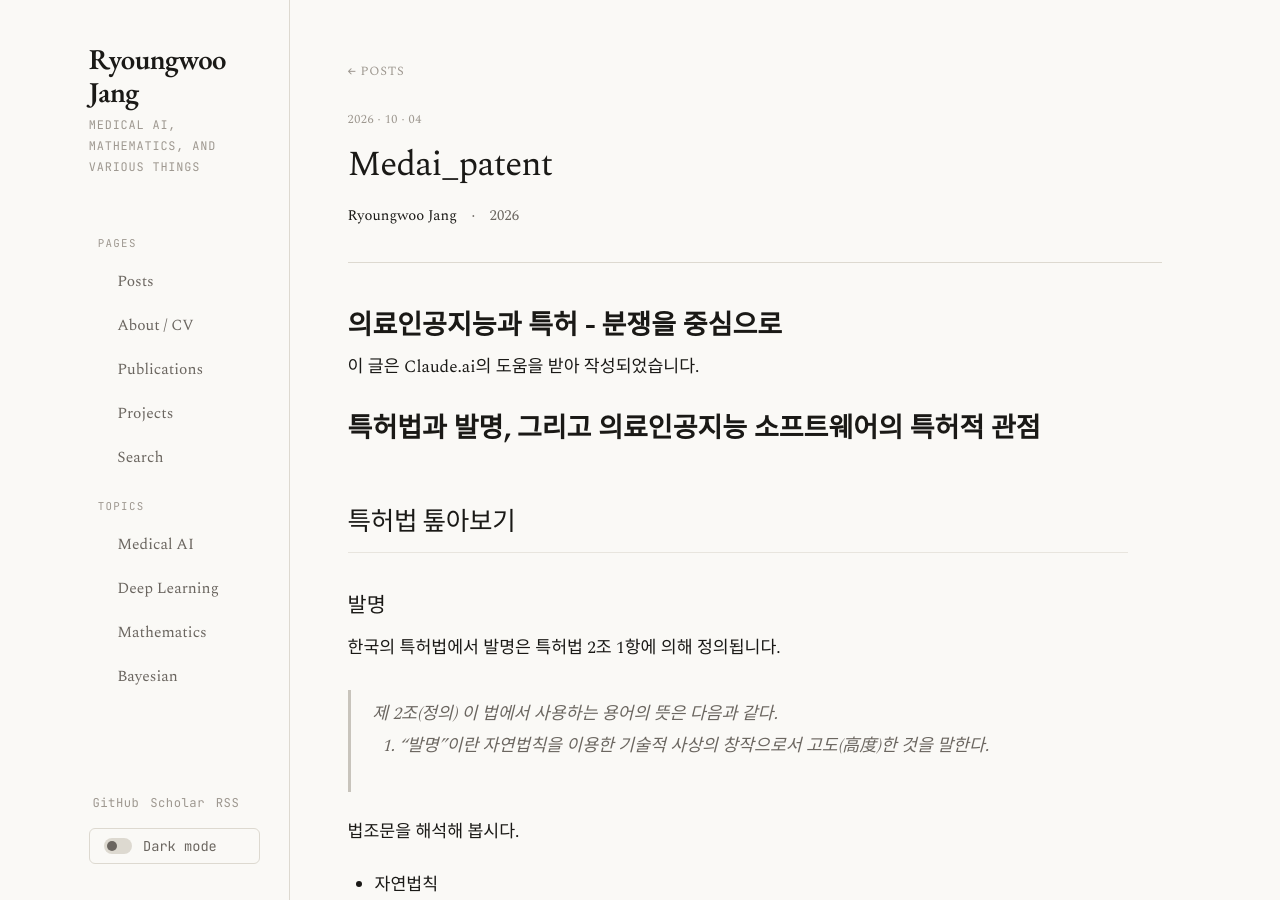
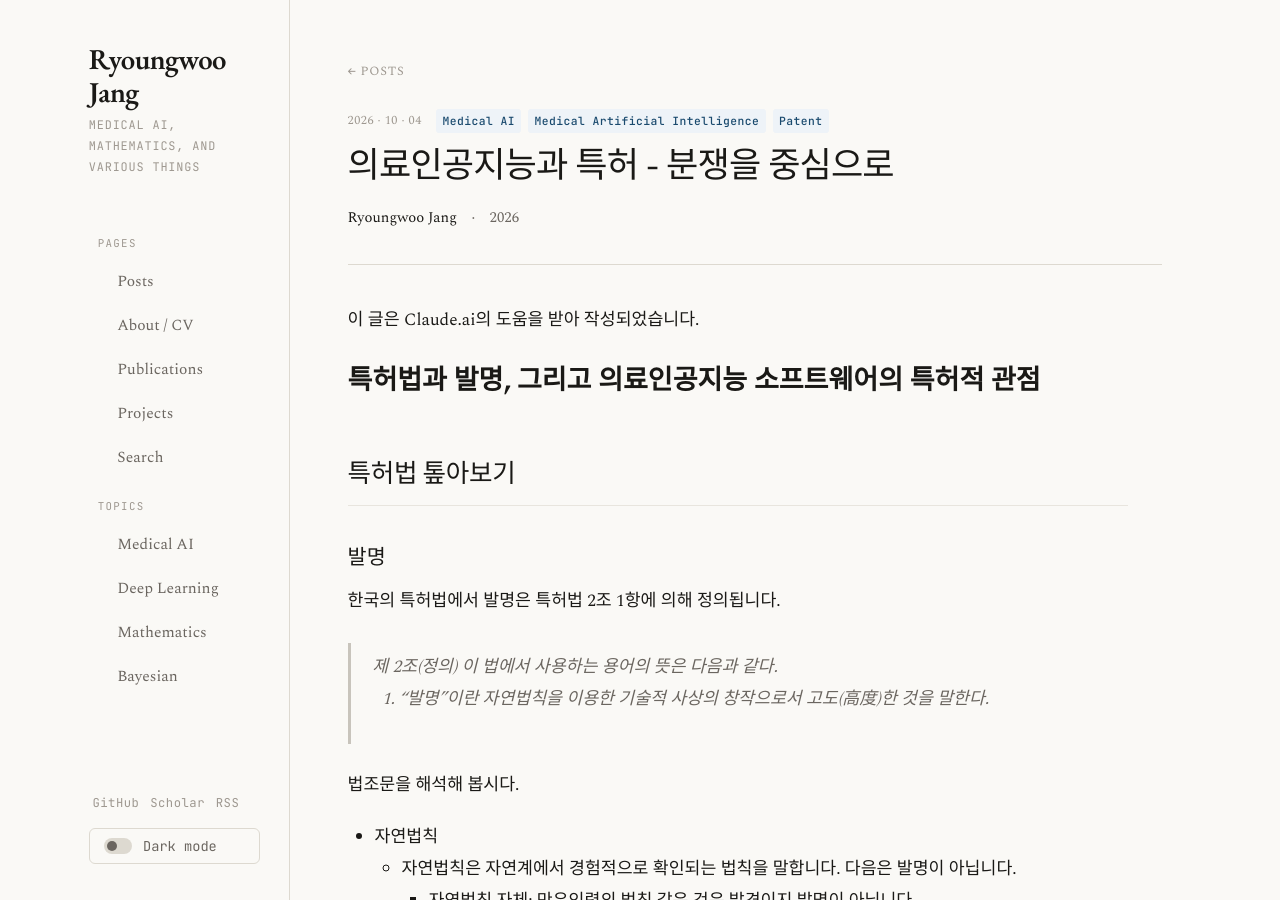
Before and after one commit to jryoungw/jryoungw.github.io, a Jekyll site: the page built from _posts/2026-10-04-MedAI_Patent.md, in a window 1280 px wide and 900 px high. Built offline with Jekyll 4.4.1, drawn with Linux system fonts in a browser that asks for light colours; nearby versions of some CDN libraries; comment, search, counter and statistics services are not loaded.

Commit message:
Update 2026-10-04-MedAI_Patent.md

```diff
--- a/_posts/2026-10-04-MedAI_Patent.md
+++ b/_posts/2026-10-04-MedAI_Patent.md
@@ -1,4 +1,12 @@
-# 의료인공지능과 특허 - 분쟁을 중심으로
+---
+title: "의료인공지능과 특허 - 분쟁을 중심으로"
+date: 2026-10-04
+tags:
+  - Medical AI
+  - Medical Artificial Intelligence
+  - Patent
+use_math: true
+---
 
 이 글은 Claude.ai의 도움을 받아 작성되었습니다.
 
```
